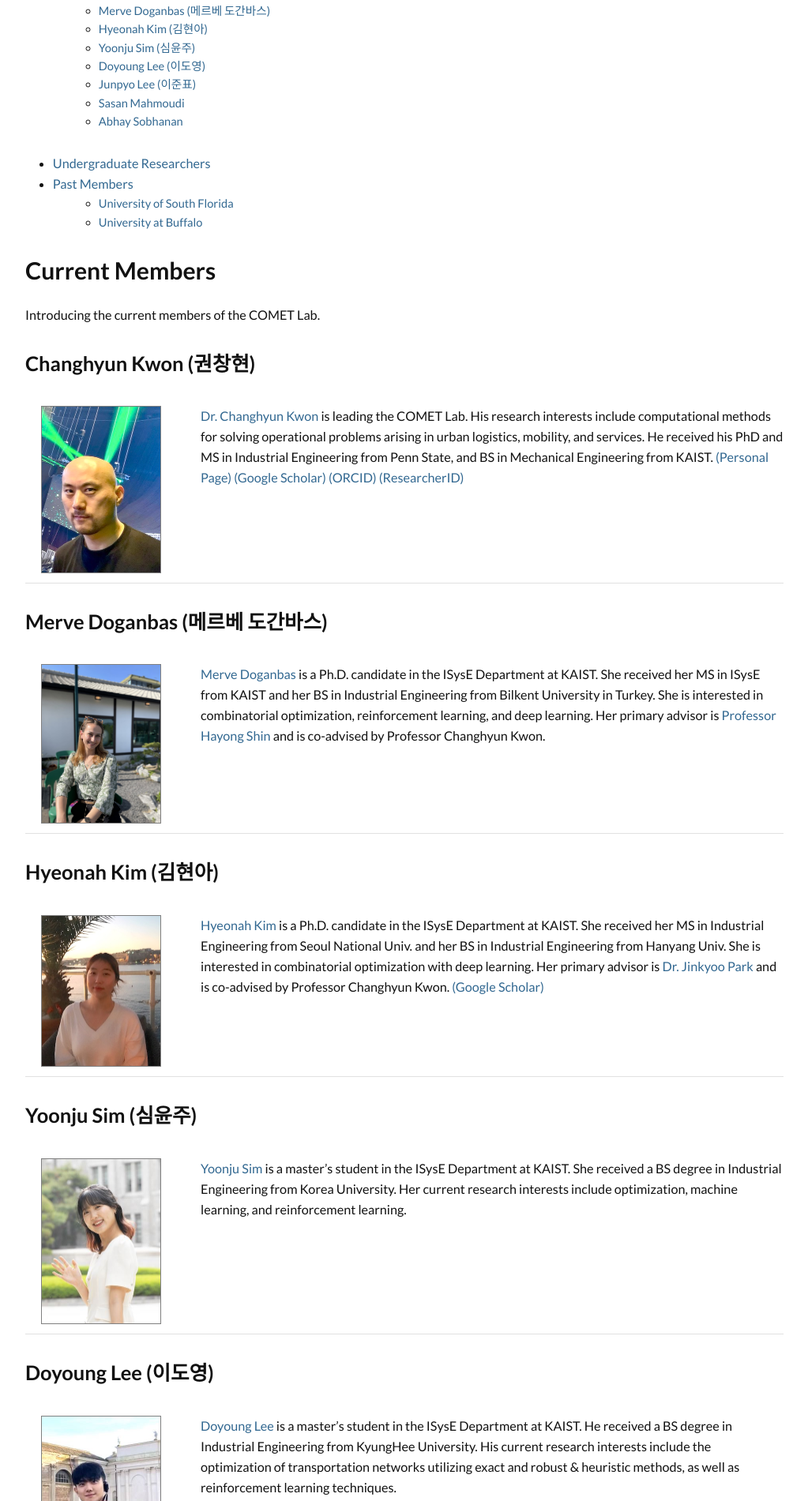
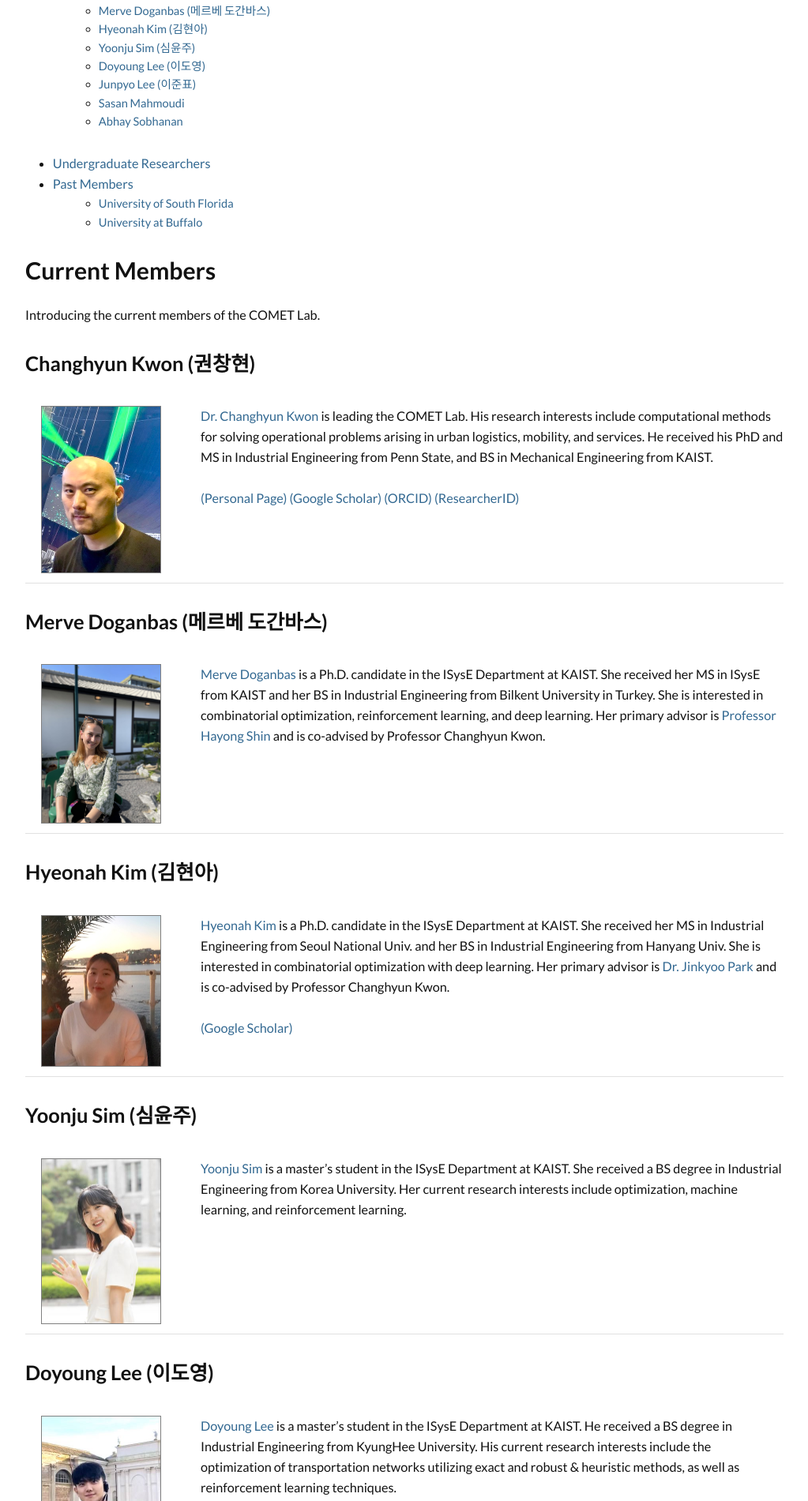
Before and after one commit to kaist-comet/kaist-comet.github.io, a Jekyll site: the page built from people/people.md, in a window 1280 px wide. Shown: the part 416-2317 px from the top of the page at 79% size, without its empty margins (128-1151 px from the left). Built offline with Jekyll 4.4.1, drawn with Linux system fonts in a browser that asks for light colours; some web fonts are replaced; comment, search, counter and statistics services are not loaded.

Commit message:
Update people.md

```diff
--- a/people/people.md
+++ b/people/people.md
@@ -22,7 +22,7 @@ Introducing the current members of the COMET Lab.
 
 ### Changhyun Kwon (권창현)
 
-| <img src="/people/images/kwon3.jpg" width="150" align="left" hspace="20" style="border: 1px gray solid;"/> | [Dr. Changhyun Kwon](https://www.linkedin.com/in/chkwon) is leading the COMET Lab. His research interests include computational methods for solving operational problems arising in urban logistics, mobility, and services. He received his PhD and MS in Industrial Engineering from Penn State, and BS in Mechanical Engineering from KAIST. [(Personal Page)](https://www.chkwon.net) [(Google Scholar)](http://scholar.google.com/citations?hl=en&amp;user=HFiBSkgAAAAJ&amp;view_op=list_works&amp;sortby=pubdate) [(ORCID)](https://orcid.org/0000-0001-8455-6396) [(ResearcherID)](https://publons.com/researcher/AAP-9677-2020/) |
+| <img src="/people/images/kwon3.jpg" width="150" align="left" hspace="20" style="border: 1px gray solid;"/> | [Dr. Changhyun Kwon](https://www.linkedin.com/in/chkwon) is leading the COMET Lab. His research interests include computational methods for solving operational problems arising in urban logistics, mobility, and services. He received his PhD and MS in Industrial Engineering from Penn State, and BS in Mechanical Engineering from KAIST. <br><br> [(Personal Page)](https://www.chkwon.net) [(Google Scholar)](http://scholar.google.com/citations?hl=en&amp;user=HFiBSkgAAAAJ&amp;view_op=list_works&amp;sortby=pubdate) [(ORCID)](https://orcid.org/0000-0001-8455-6396) [(ResearcherID)](https://publons.com/researcher/AAP-9677-2020/) |
 
 
 ### Merve Doganbas (메르베 도간바스)
@@ -32,7 +32,7 @@ Introducing the current members of the COMET Lab.
 
 ### Hyeonah Kim (김현아)
 
-| <img src="/people/images/hyeonah_kim.jpg" width="150" align="left" hspace="20" style="border: 1px gray solid;" /> | [Hyeonah Kim](https://www.linkedin.com/in/hyeonah-kimm/) is a Ph.D. candidate in the ISysE Department at KAIST. She received her MS in Industrial Engineering from Seoul National Univ. and her BS in Industrial Engineering from Hanyang Univ. She is interested in combinatorial optimization with deep learning. Her primary advisor is [Dr. Jinkyoo Park](http://silab.kaist.ac.kr/our-team/) and is co-advised by Professor Changhyun Kwon. [(Google Scholar)](https://scholar.google.com/citations?user=TYYYjckAAAAJ&hl=en)|
+| <img src="/people/images/hyeonah_kim.jpg" width="150" align="left" hspace="20" style="border: 1px gray solid;" /> | [Hyeonah Kim](https://www.linkedin.com/in/hyeonah-kimm/) is a Ph.D. candidate in the ISysE Department at KAIST. She received her MS in Industrial Engineering from Seoul National Univ. and her BS in Industrial Engineering from Hanyang Univ. She is interested in combinatorial optimization with deep learning. Her primary advisor is [Dr. Jinkyoo Park](http://silab.kaist.ac.kr/our-team/) and is co-advised by Professor Changhyun Kwon. <br><br> [(Google Scholar)](https://scholar.google.com/citations?user=TYYYjckAAAAJ&hl=en)|
 
 
 ### Yoonju Sim (심윤주)
```
